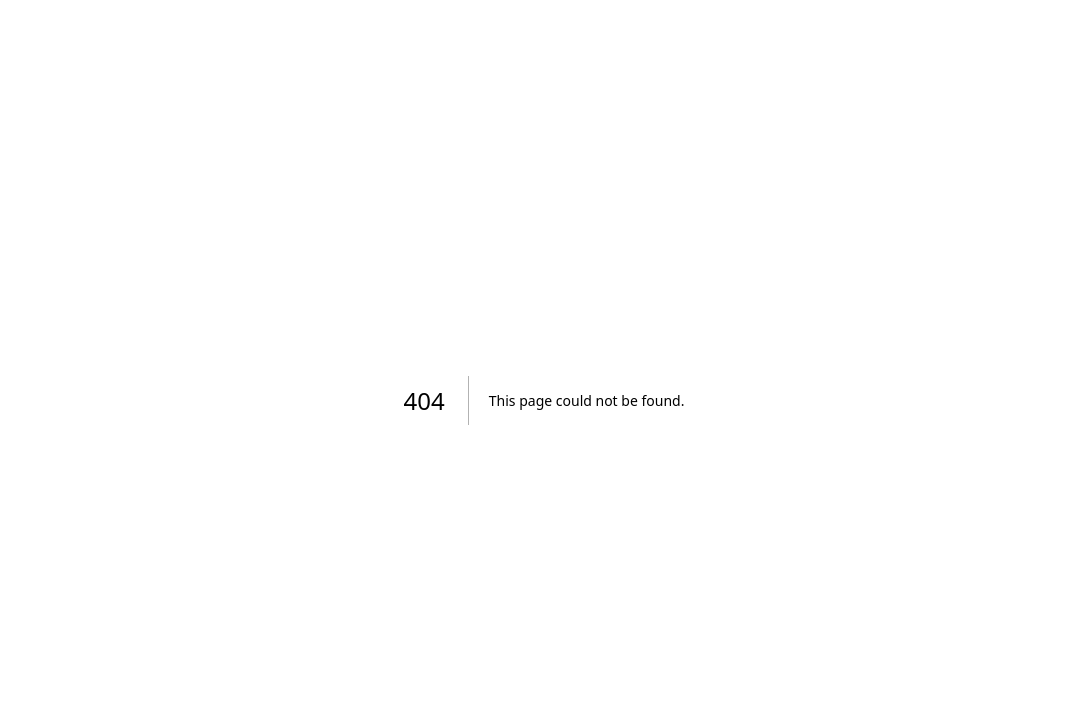
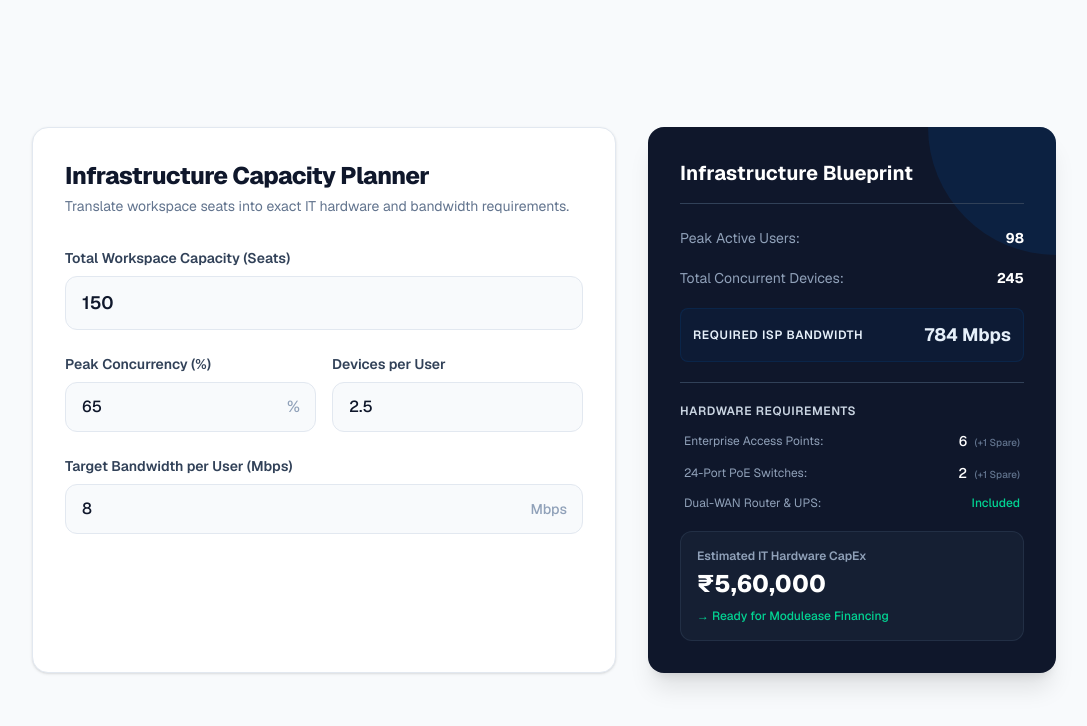
Before and after one commit to millenialbanker/eaas-platform-frontend, a Next.js app: page /planner in a window 1280 px wide. Before the commit this address had no page. Shown: the top 726 px of the page, without its empty margins (96-1183 px from the left). Built offline with nearby package versions, Linux system fonts and the light colour scheme.

Commit message:
Add password-protected capacity planner

```diff
--- /dev/null
+++ b/app/planner/page.tsx
@@ -0,0 +1,151 @@
+"use client";
+import { useState } from "react";
+
+export default function CapacityPlanner() {
+  const [totalSeats, setTotalSeats] = useState<number>(150);
+  const [concurrency, setConcurrency] = useState<number>(65);
+  const [devicesPerUser, setDevicesPerUser] = useState<number>(2.5);
+  const [bandwidthPerUser, setBandwidthPerUser] = useState<number>(8);
+
+  const COST_PER_AP = 35000;
+  const COST_PER_SWITCH = 65000;
+  const COST_ROUTER_UPS = 120000;
+  const DEVICES_PER_AP = 45;
+
+  const activeUsers = Math.round(totalSeats * (concurrency / 100));
+  const totalDevices = Math.round(activeUsers * devicesPerUser);
+  const totalBandwidth = activeUsers * bandwidthPerUser;
+
+  const activeAPs = Math.max(1, Math.ceil(totalDevices / DEVICES_PER_AP));
+  const spareAPs = Math.max(1, Math.ceil(activeAPs * 0.1));
+  const totalAPs = activeAPs + spareAPs;
+
+  const wiredConnections = Math.round(totalSeats * 0.15);
+  const totalPortsNeeded = activeAPs + spareAPs + wiredConnections;
+  const activeSwitches = Math.max(1, Math.ceil(totalPortsNeeded / 24));
+  const spareSwitches = 1;
+  const totalSwitches = activeSwitches + spareSwitches;
+
+  const capex = (totalAPs * COST_PER_AP) + (totalSwitches * COST_PER_SWITCH) + COST_ROUTER_UPS;
+
+  const formatCurrency = (num: number) => '₹' + num.toLocaleString('en-IN');
+  const formatBandwidth = (mbps: number) => mbps > 1000 ? (mbps / 1000).toFixed(1) + ' Gbps' : mbps + ' Mbps';
+
+  return (
+    <div className="min-h-screen bg-slate-50 text-slate-800 p-4 md:p-8 flex items-center justify-center font-sans antialiased">
+      <div className="max-w-5xl w-full grid grid-cols-1 lg:grid-cols-12 gap-8">
+
+        <div className="lg:col-span-7 bg-white border border-slate-200 rounded-2xl p-8 shadow-sm">
+          <div className="mb-8">
+            <h2 className="text-2xl font-extrabold text-slate-900 tracking-tight">Infrastructure Capacity Planner</h2>
+            <p className="text-sm text-slate-500 mt-1">Translate workspace seats into exact IT hardware and bandwidth requirements.</p>
+          </div>
+
+          <div className="space-y-6">
+            <div>
+              <label className="block text-sm font-semibold text-slate-700 mb-2">Total Workspace Capacity (Seats)</label>
+              <input
+                type="number"
+                value={totalSeats}
+                onChange={(e) => setTotalSeats(Number(e.target.value))}
+                className="w-full bg-slate-50 border border-slate-200 rounded-xl py-3 px-4 text-lg font-semibold text-slate-900 focus:outline-none focus:ring-2 focus:ring-[#004A99] focus:border-[#004A99]"
+              />
+            </div>
+
+            <div className="grid grid-cols-2 gap-4">
+              <div>
+                <label className="block text-sm font-semibold text-slate-700 mb-2">Peak Concurrency (%)</label>
+                <div className="relative">
+                  <input
+                    type="number"
+                    value={concurrency}
+                    onChange={(e) => setConcurrency(Number(e.target.value))}
+                    className="w-full bg-slate-50 border border-slate-200 rounded-xl py-3 px-4 text-base font-medium text-slate-900 focus:outline-none focus:ring-2 focus:ring-[#004A99] focus:border-[#004A99]"
+                  />
+                  <span className="absolute right-4 top-1/2 -translate-y-1/2 text-slate-400 font-medium">%</span>
+                </div>
+              </div>
+
+              <div>
+                <label className="block text-sm font-semibold text-slate-700 mb-2">Devices per User</label>
+                <input
+                  type="number"
+                  step="0.1"
+                  value={devicesPerUser}
+                  onChange={(e) => setDevicesPerUser(Number(e.target.value))}
+                  className="w-full bg-slate-50 border border-slate-200 rounded-xl py-3 px-4 text-base font-medium text-slate-900 focus:outline-none focus:ring-2 focus:ring-[#004A99] focus:border-[#004A99]"
+                />
+              </div>
+            </div>
+
+            <div>
+              <label className="block text-sm font-semibold text-slate-700 mb-2">Target Bandwidth per User (Mbps)</label>
+              <div className="relative">
+                <input
+                  type="number"
+                  value={bandwidthPerUser}
+                  onChange={(e) => setBandwidthPerUser(Number(e.target.value))}
+                  className="w-full bg-slate-50 border border-slate-200 rounded-xl py-3 px-4 text-base font-medium text-slate-900 focus:outline-none focus:ring-2 focus:ring-[#004A99] focus:border-[#004A99]"
+                />
+                <span className="absolute right-4 top-1/2 -translate-y-1/2 text-slate-400 font-medium text-sm">Mbps</span>
+              </div>
+            </div>
+          </div>
+        </div>
+
+        <div className="lg:col-span-5 bg-slate-900 rounded-2xl p-8 shadow-xl flex flex-col justify-between relative overflow-hidden">
+          <div className="absolute top-0 right-0 w-32 h-32 bg-[#004A99] rounded-bl-full opacity-20 pointer-events-none"></div>
+
+          <div className="relative z-10">
+            <h2 className="text-xl font-bold text-white border-b border-slate-700 pb-4 mb-6">Infrastructure Blueprint</h2>
+
+            <div className="space-y-5 text-sm">
+              <div className="flex justify-between items-center">
+                <span className="text-slate-400">Peak Active Users:</span>
+                <span className="font-bold text-white">{activeUsers}</span>
+              </div>
+
+              <div className="flex justify-between items-center">
+                <span className="text-slate-400">Total Concurrent Devices:</span>
+                <span className="font-bold text-white">{totalDevices}</span>
+              </div>
+
+              <div className="flex justify-between items-center bg-[#004A99]/10 p-3 rounded-lg border border-[#004A99]/20">
+                <span className="text-[#E6F0FA] font-semibold text-xs uppercase tracking-wider">Required ISP Bandwidth</span>
+                <span className="font-bold text-[#E6F0FA] text-lg">{formatBandwidth(totalBandwidth)}</span>
+              </div>
+
+              <hr className="border-slate-700" />
+
+              <div className="space-y-3">
+                <h3 className="text-slate-300 text-xs uppercase tracking-wider font-semibold">Hardware Requirements</h3>
+
+                <div className="flex justify-between items-center px-1">
+                  <span className="text-slate-400 text-xs">Enterprise Access Points:</span>
+                  <span className="text-white font-medium">{activeAPs} <span className="text-slate-500 text-[10px] ml-1">(+{spareAPs} Spare)</span></span>
+                </div>
+
+                <div className="flex justify-between items-center px-1">
+                  <span className="text-slate-400 text-xs">24-Port PoE Switches:</span>
+                  <span className="text-white font-medium">{activeSwitches} <span className="text-slate-500 text-[10px] ml-1">(+{spareSwitches} Spare)</span></span>
+                </div>
+
+                <div className="flex justify-between items-center px-1">
+                  <span className="text-slate-400 text-xs">Dual-WAN Router & UPS:</span>
+                  <span className="text-emerald-400 text-xs font-medium">Included</span>
+                </div>
+              </div>
+
+              <div className="flex flex-col bg-slate-800/50 p-4 rounded-xl border border-slate-700/50 mt-4">
+                <span className="text-slate-400 text-xs font-semibold mb-1">Estimated IT Hardware CapEx</span>
+                <span className="font-extrabold text-white text-2xl">{formatCurrency(capex)}</span>
+                <span className="text-emerald-400 text-xs mt-2 font-medium">→ Ready for Modulease Financing</span>
+              </div>
+            </div>
+          </div>
+        </div>
+
+      </div>
+    </div>
+  );
+}
--- /dev/null
+++ b/middleware.ts
@@ -0,0 +1,26 @@
+import { NextResponse } from 'next/server'
+import type { NextRequest } from 'next/server'
+
+export function middleware(req: NextRequest) {
+  const basicAuth = req.headers.get('authorization')
+
+  if (basicAuth) {
+    const authValue = basicAuth.split(' ')[1]
+    const [user, pwd] = atob(authValue).split(':')
+
+    if (user === 'modulease' && pwd === 'vip2026') {
+      return NextResponse.next()
+    }
+  }
+
+  return new NextResponse('Authentication required to access Modulease engines.', {
+    status: 401,
+    headers: {
+      'WWW-Authenticate': 'Basic realm="Secure Modulease Portal"',
+    },
+  })
+}
+
+export const config = {
+  matcher: ['/calculator', '/planner'],
+}
```
